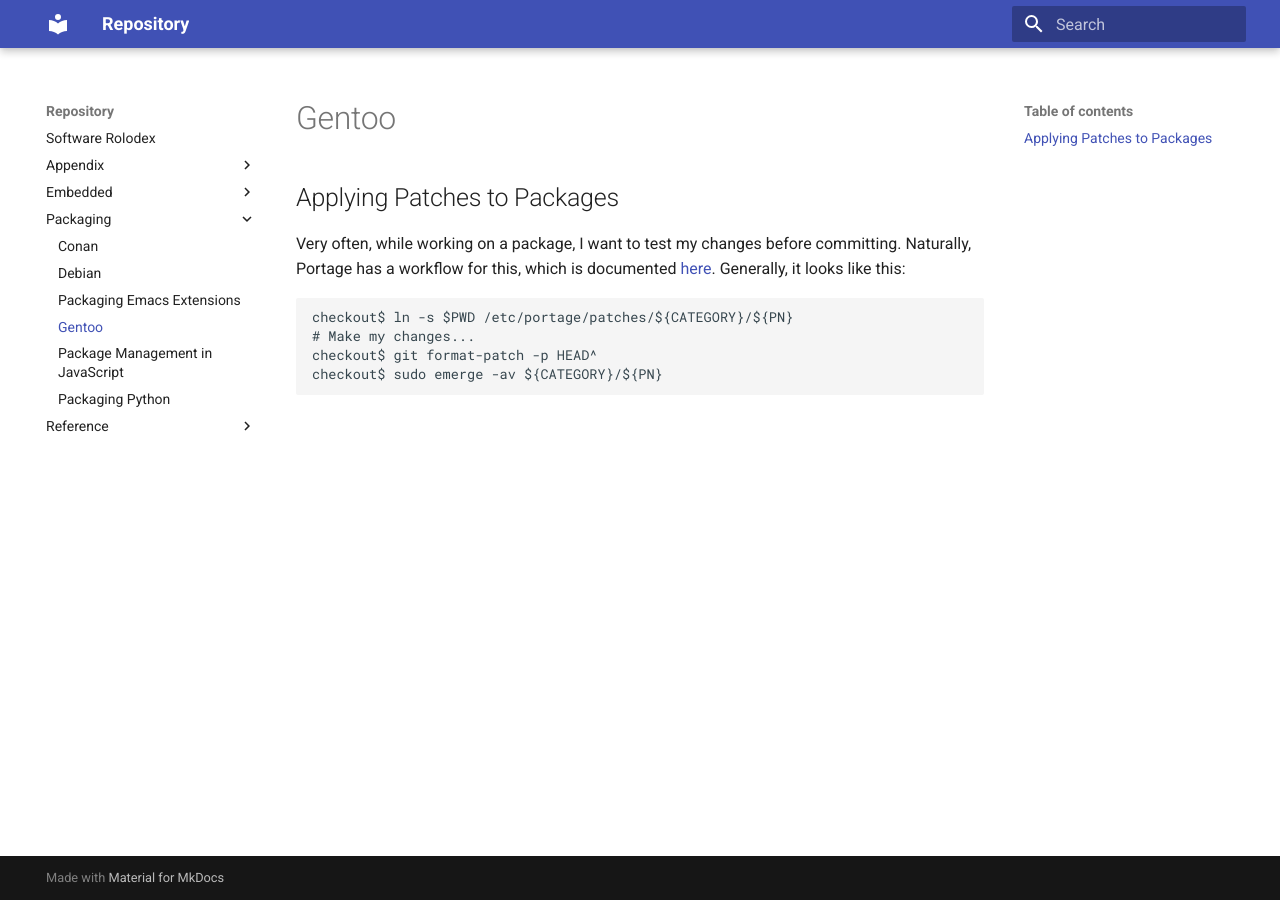
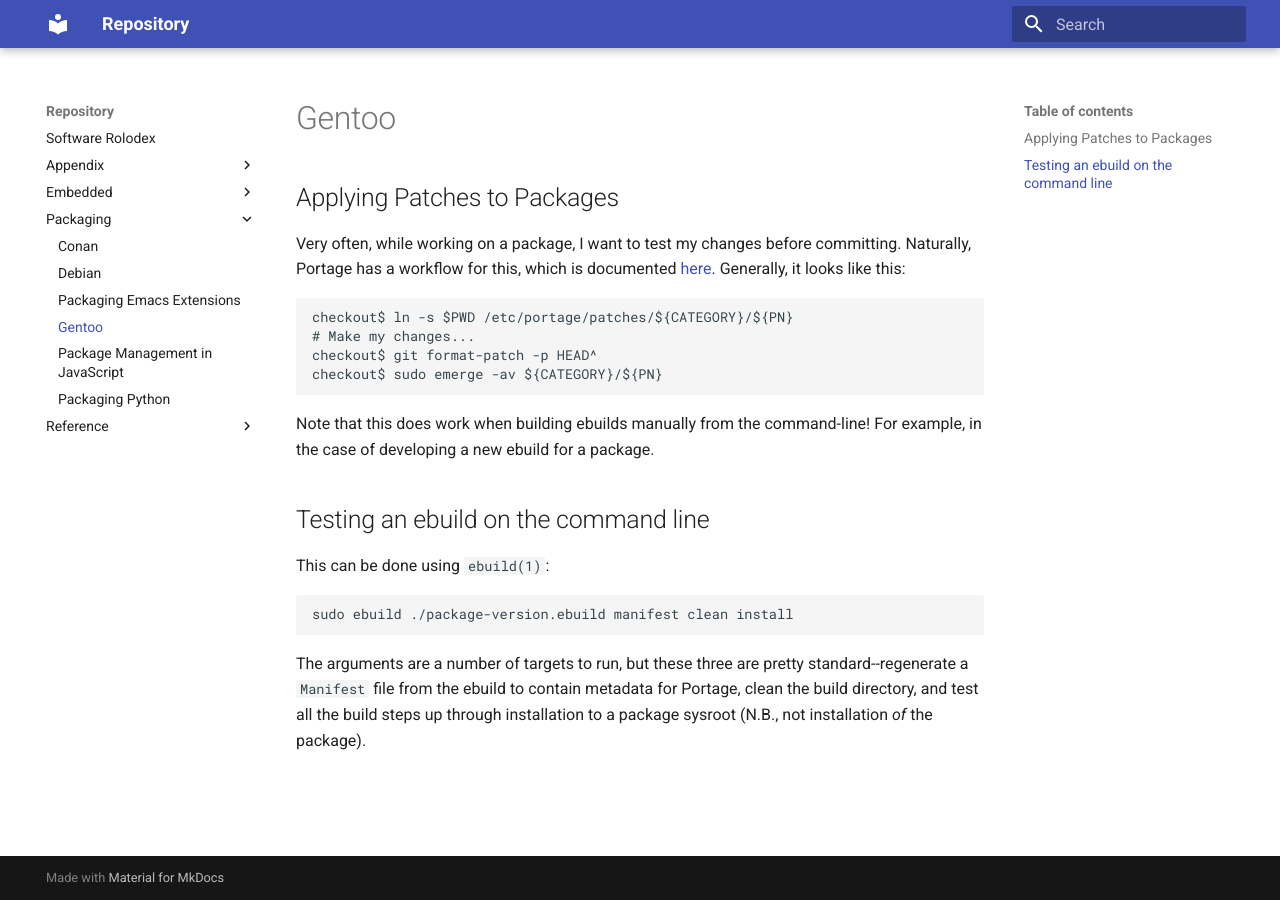
Before and after one commit to AmateurECE/twardyece-repository, an MkDocs documentation site: the page built from docs/Packaging/Gentoo.md, in a window 1280 px wide. Built offline with MkDocs 1.6.1 and Material for MkDocs 9.7.7, drawn with Linux system fonts in a browser that asks for light colours.

Commit message:
Add information about testing ebuilds on Gentoo

````diff
--- a/docs/Packaging/Gentoo.md
+++ b/docs/Packaging/Gentoo.md
@@ -13,4 +13,21 @@ checkout$ git format-patch -p HEAD^
 checkout$ sudo emerge -av ${CATEGORY}/${PN}
 ```
 
+Note that this does work when building ebuilds manually from the command-line!
+For example, in the case of developing a new ebuild for a package.
+
+## Testing an ebuild on the command line
+
+This can be done using `ebuild(1)`:
+
+```bash-session
+sudo ebuild ./package-version.ebuild manifest clean install
+```
+
+The arguments are a number of targets to run, but these three are pretty
+standard--regenerate a `Manifest` file from the ebuild to contain metadata
+for Portage, clean the build directory, and test all the build steps up
+through installation to a package sysroot (N.B., not installation _of_ the
+package).
+
 [1]: https://wiki.gentoo.org/wiki//etc/portage/patches
````
